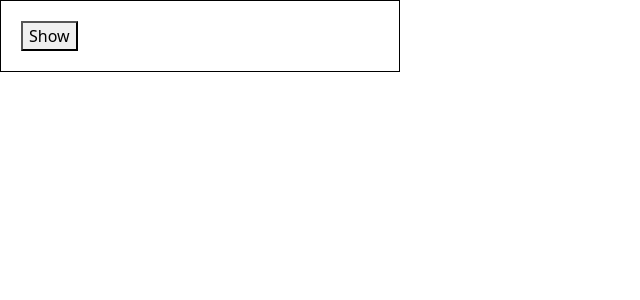
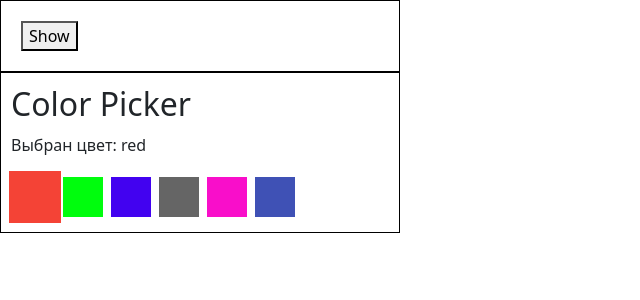
Before and after one commit to DevMasterX/react-test, a React (Create React App) app: page / in a window 1280 px wide. Shown: the top 300 px of the page, without its empty margins (0-640 px from the left). Built offline with nearby package versions, Linux system fonts and the light colour scheme.

Commit message:
colorPicker

```diff
--- a/src/App.jsx
+++ b/src/App.jsx
@@ -1,7 +1,17 @@
 // import Header from "./components/Header/Header";
 // import Content from "./components/Content";
 // import Counter from "./components/Counter/Counter";
+import ColorPicker from "./components/ColorPicker/ColorPicker";
 import Dropdown from "./components/Dropdown/Dropdown";
+
+const colorPickerOptions = [
+  { label: "red", color: "#f44336" },
+  { label: "green", color: "#00fd0d" },
+  { label: "blue", color: "#4202f0" },
+  { label: "grey", color: "#656565" },
+  { label: "pink", color: "#f90eca" },
+  { label: "indigo", color: "#3f51b5" },
+];
 
 const App = () => {
   return (
@@ -11,6 +21,7 @@
       <h1>Состояние компонента</h1>
       <Counter initialValue={10} /> */}
       <Dropdown />
+      <ColorPicker options={colorPickerOptions} />
     </>
   );
 };
--- /dev/null
+++ b/src/components/ColorPicker/ColorPicker.css
@@ -0,0 +1,23 @@
+.ColorPicker {
+  width: 400px;
+  padding: 10px;
+  border: 1px solid black;
+}
+
+.ColorPicker__title {
+  line-height: 1.3;
+}
+
+.ColorPicker__option {
+  display: inline-block;
+  width: 40px;
+  height: 40px;
+  margin: 4px;
+  border: none;
+  cursor: pointer;
+  transition: transform 250ms linear;
+}
+
+.ColorPicker__option--active {
+  transform: scale(1.3);
+}
--- /dev/null
+++ b/src/components/ColorPicker/ColorPicker.js
@@ -0,0 +1,48 @@
+import React, { Component } from "react";
+import "./ColorPicker.css";
+
+class ColorPicker extends Component {
+  state = {
+    activeOptionIdx: 0,
+  };
+
+  setActiveIdx = (index) => {
+    this.setState({ activeOptionIdx: index });
+  };
+
+  makeOptionClassName = (index) => {
+    const optionClasses = ["ColorPicker__option"];
+
+    if (index === this.state.activeOptionIdx) {
+      optionClasses.push("ColorPicker__option--active");
+    }
+    return optionClasses.join(" ");
+  };
+
+  render() {
+    const { activeOptionIdx } = this.state;
+    const { options } = this.props;
+    const { label } = options[activeOptionIdx];
+
+    return (
+      <div className="ColorPicker">
+        <h2 className="ColorPicker__title">Color Picker</h2>
+        <p>Выбран цвет: {label}</p>
+        <div>
+          {this.props.options.map(({ label, color }, index) => (
+            <button
+              key={label}
+              className={this.makeOptionClassName(index)}
+              style={{
+                backgroundColor: color,
+              }}
+              onClick={() => this.setActiveIdx(index)}
+            ></button>
+          ))}
+        </div>
+      </div>
+    );
+  }
+}
+
+export default ColorPicker;
```
